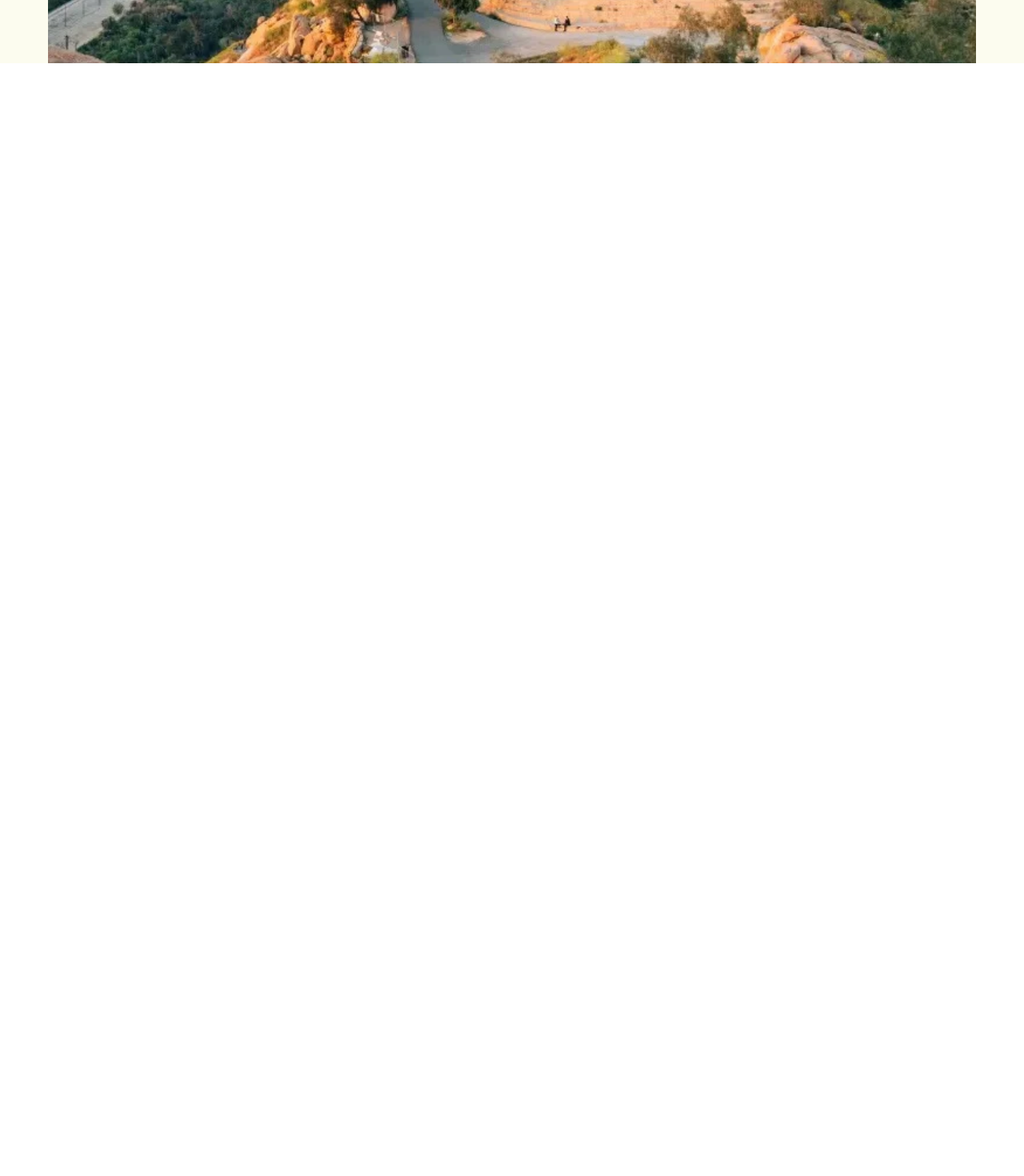
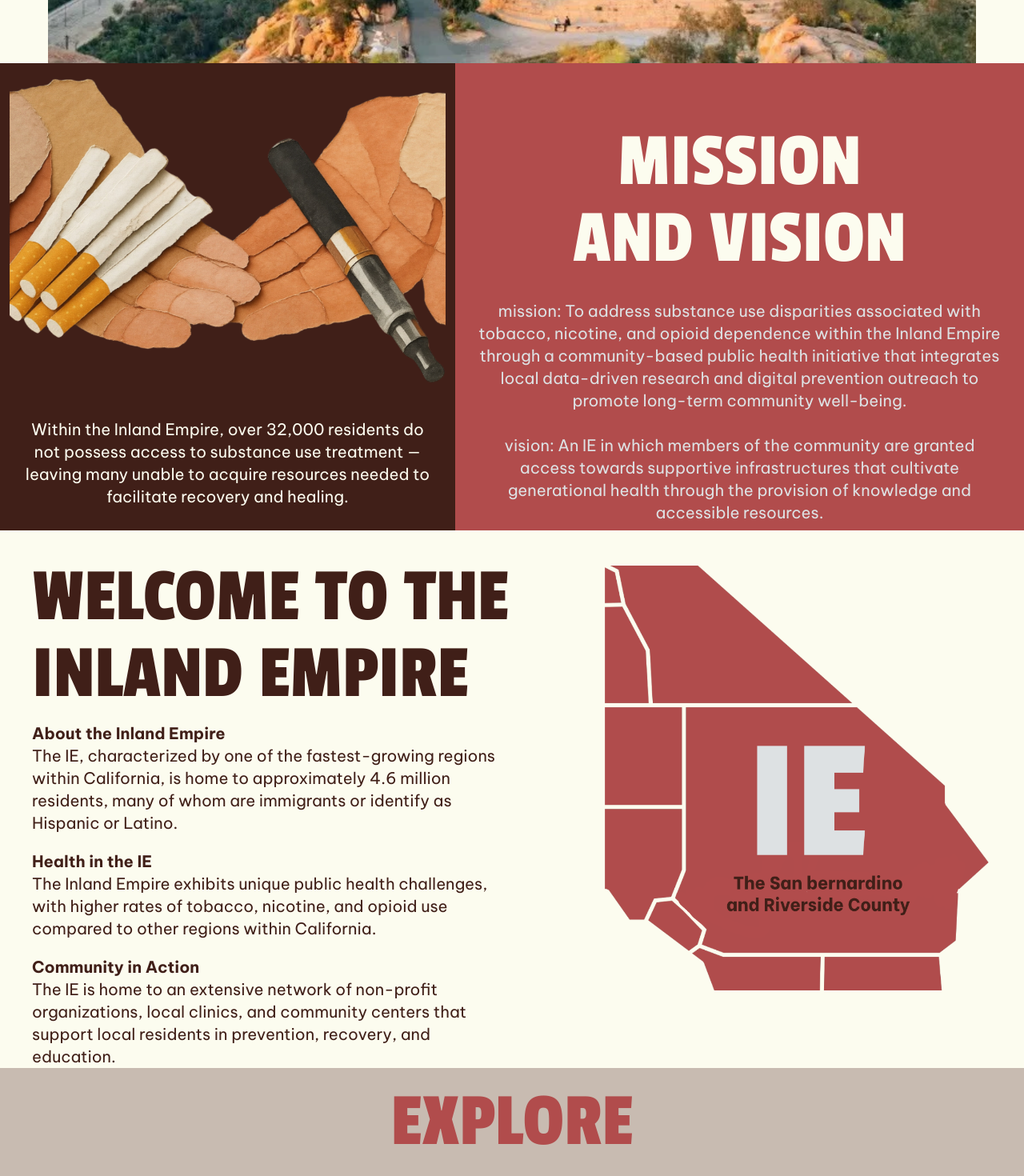
Before and after one commit to yubinzhen/iesc, a Next.js app: page / in a window 1280 px wide. Shown: the part 712-2182 px from the top of the page at 80% size. Before the commit the page ends 800 px from the top, so only its background shows below. Built offline with nearby package versions, Linux system fonts and the light colour scheme.

Commit message:
implement

```diff
--- a/src/app/globals.css
+++ b/src/app/globals.css
@@ -6,6 +6,7 @@
   --color-iesc-lightGray-50: #dde1e3;
   --color-iesc-red-100: #b14c4c;
   --color-iesc-vividRed-200: #ec5151;
+  --color-iesc-pastelGray-100: #c8bbb1;
 }
 
 @layer utilities {
--- a/src/app/page.tsx
+++ b/src/app/page.tsx
@@ -1,11 +1,17 @@
 import NavBar from "@/components/navBar";
 import Landing from "@/components/home/landing";
+import Mission from "@/components/home/mission";
+import Welcome from "@/components/home/welcome";
+import Explore from "@/components/home/explore";
 
 const Home = () => {
   return (
     <div className="">
       <NavBar />
       <Landing />
+      <Mission />
+      <Welcome />
+      <Explore />
     </div>
   );
 };
--- /dev/null
+++ b/src/components/home/explore.tsx
@@ -0,0 +1,11 @@
+const Explore = () => {
+  return (
+    <div className="bg-iesc-pastelGray-100 py-5">
+      <div className="font-iesc-passionOne text-iesc-red-100 text-center text-4xl md:text-6xl lg:text-8xl">
+        EXPLORE
+      </div>
+    </div>
+  );
+};
+
+export default Explore;
--- a/src/components/home/landing.tsx
+++ b/src/components/home/landing.tsx
@@ -3,13 +3,13 @@ import HomeLanding from "@/public/home/homeLanding.png";
 
 const Landing = () => {
   return (
-    <div className="bg-iesc-lightYellow-50 flex flex-col px-15 pt-20">
+    <div className="bg-iesc-lightYellow-50 flex flex-col px-15 pt-24">
       <div className="font-iesc-passionOne text-iesc-darkBrown-100 text-4xl md:text-6xl lg:text-8xl">
         THE INLAND EMPIRE <br></br>
         SUBSTANCE COLLECTIVE
       </div>
 
-      <div className="font-iesc-beVietnam text-iesc-darkBrown-100 mt-6 w-1/2 text-lg md:text-xl">
+      <div className="font-iesc-beVietnam text-iesc-darkBrown-100 mt-2 w-1/2 text-lg md:text-xl">
         Creating conversation and advancing understanding of substance use
         through data-driven insights and community dialogue.
       </div>
--- /dev/null
+++ b/src/components/home/mission.tsx
@@ -0,0 +1,41 @@
+import Image from "next/image";
+import CigVape from "@/public/home/cigVape.png";
+import { div } from "motion/react-m";
+
+const Mission = () => {
+  return (
+    <div className="flex flex-row">
+      <div className="bg-iesc-darkBrown-100 w-4/9">
+        <Image src={CigVape} alt="Cigarette and Vape Image" className="p-3" />
+
+        <div className="font-iesc-beVietnam text-iesc-lightYellow-50 p-7 text-center text-lg md:text-xl">
+          Within the Inland Empire, over 32,000 residents do not possess access
+          to substance use treatment — leaving many unable to acquire resources
+          needed to facilitate recovery and healing.
+        </div>
+      </div>
+
+      <div className="bg-iesc-red-100 w-5/9">
+        <div className="font-iesc-passionOne text-iesc-lightYellow-50 mt-19 text-center text-4xl md:text-6xl lg:text-8xl">
+          MISSION <br></br> AND VISION
+        </div>
+
+        <div className="font-iesc-beVietnam text-iesc-lightGray-50 p-7 text-center text-lg md:text-xl">
+          mission: To address substance use disparities associated with tobacco,
+          nicotine, and opioid dependence within the Inland Empire through a
+          community-based public health initiative that integrates local
+          data-driven research and digital prevention outreach to promote
+          long-term community well-being.
+        </div>
+
+        <div className="font-iesc-beVietnam text-iesc-lightGray-50 px-7 text-center text-lg md:text-xl">
+          vision: An IE in which members of the community are granted access
+          towards supportive infrastructures that cultivate generational health
+          through the provision of knowledge and accessible resources.
+        </div>
+      </div>
+    </div>
+  );
+};
+
+export default Mission;
--- /dev/null
+++ b/src/components/home/welcome.tsx
@@ -0,0 +1,47 @@
+import Image from "next/image";
+import IEMap from "@/public/home/ieMap.png";
+
+const Welcome = () => {
+  return (
+    <div className="bg-iesc-lightYellow-50 flex flex-row">
+      <div className="text-iesc-darkBrown-100 w-5/9 pl-10">
+        <div className="font-iesc-passionOne mt-9 text-4xl md:text-6xl lg:text-8xl">
+          WELCOME TO THE INLAND EMPIRE
+        </div>
+
+        <div className="font-iesc-beVietnam mt-3 text-lg font-bold md:text-xl">
+          About the Inland Empire
+        </div>
+        <div className="font-iesc-beVietnam pr-16 text-lg md:text-xl">
+          The IE, characterized by one of the fastest-growing regions within
+          California, is home to approximately 4.6 million residents, many of
+          whom are immigrants or identify as Hispanic or Latino.
+        </div>
+
+        <div className="font-iesc-beVietnam mt-5 text-lg font-bold md:text-xl">
+          Health in the IE
+        </div>
+        <div className="font-iesc-beVietnam pr-16 text-lg md:text-xl">
+          The Inland Empire exhibits unique public health challenges, with
+          higher rates of tobacco, nicotine, and opioid use compared to other
+          regions within California.
+        </div>
+
+        <div className="font-iesc-beVietnam mt-5 text-lg font-bold md:text-xl">
+          Community in Action
+        </div>
+        <div className="font-iesc-beVietnam pr-16 text-lg md:text-xl">
+          The IE is home to an extensive network of non-profit organizations,
+          local clinics, and community centers that support local residents in
+          prevention, recovery, and education.
+        </div>
+      </div>
+
+      <div className="w-4/9">
+        <Image src={IEMap} alt="Inland Empire Map" className="p-10" />
+      </div>
+    </div>
+  );
+};
+
+export default Welcome;
```
Also changed, not shown: public/home/cigVape.png (added), public/home/ieMap.png (added).
